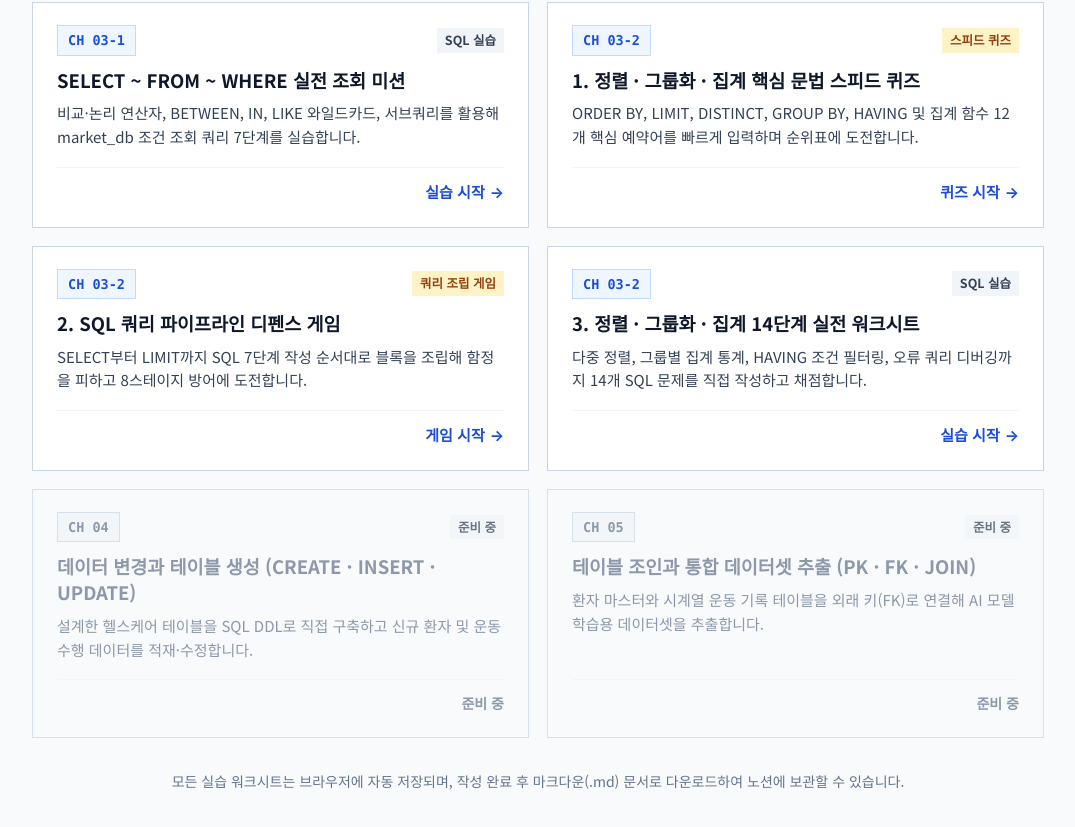
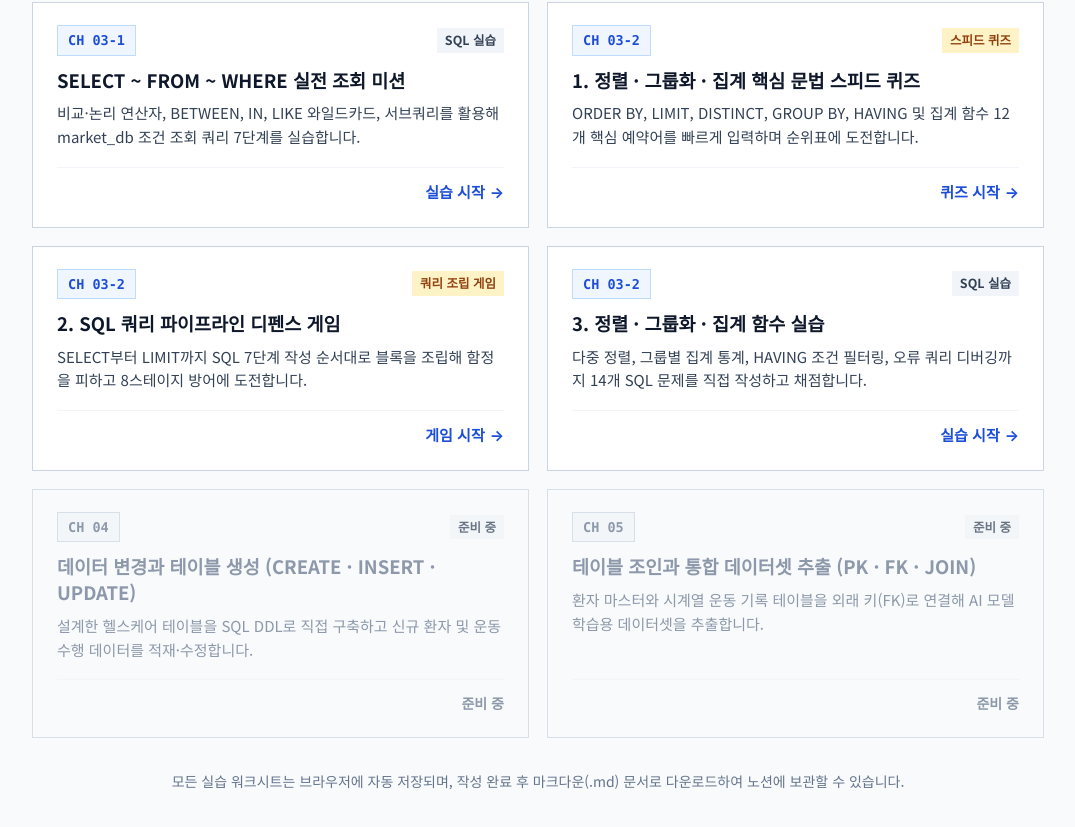
Before and after one commit to anilo97/sql-course, a plain HTML site: page index.html in a window 1280 px wide. Shown: the part 727-1554 px from the top of the page, without its empty margins (102-1177 px from the left). Drawn offline with nearby package versions, Linux system fonts and the light colour scheme.

```diff
--- a/index.html
+++ b/index.html
@@ -380,7 +380,7 @@
         quizId: null,
         typeLabel: 'SQL 실습',
         isQuiz: false,
-        title: '3. 정렬 · 그룹화 · 집계 14단계 실전 워크시트',
+        title: '3. 정렬 · 그룹화 · 집계 함수 실습',
         desc: '다중 정렬, 그룹별 집계 통계, HAVING 조건 필터링, 오류 쿼리 디버깅까지 14개 SQL 문제를 직접 작성하고 채점합니다.',
         href: './ch03-2-group/',
         cta: '실습 시작',
```
